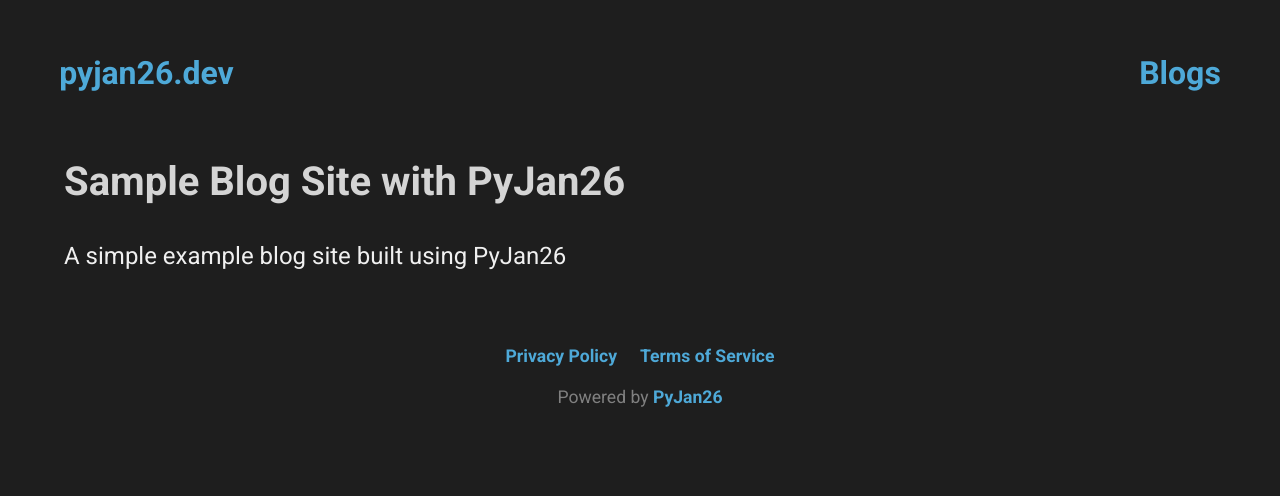
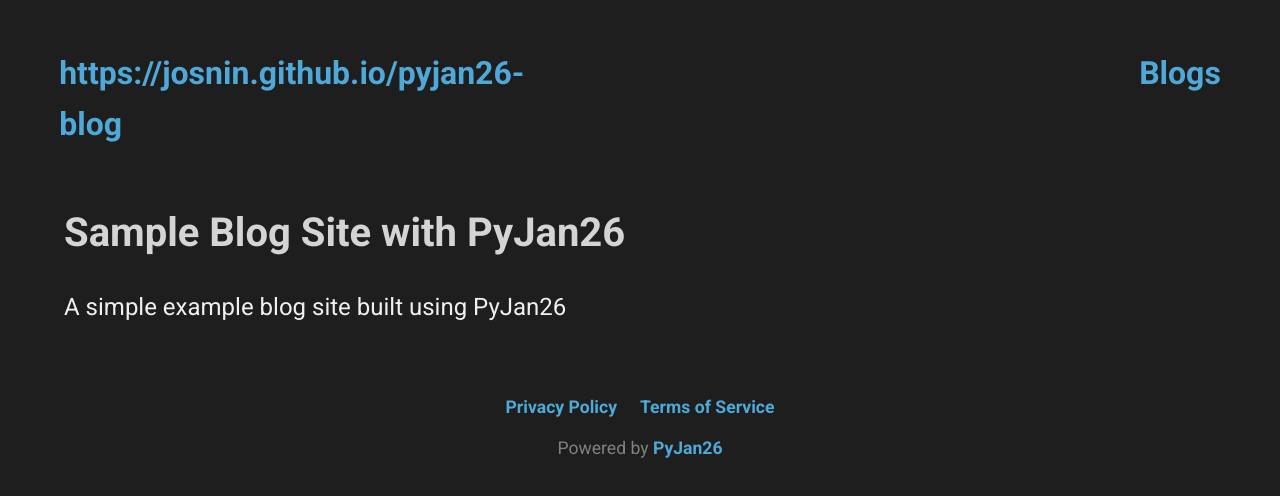
Before and after one commit to josnin/pyjan26-blog, a plain HTML site: page index.html in a window 1280 px wide. Drawn offline with Linux system fonts and the light colour scheme.

Commit message:
covers the rest of the page to include viewport

```diff
--- a/index.html
+++ b/index.html
@@ -2,14 +2,13 @@
 <html>
 <head>
     <title>Welcome to PyJan26</title>
-    <meta name="viewport" content="width=device-width, initial-scale=0.8">
     <link rel="stylesheet" href="/pyjan26-blog/assets/styles.css">
     <link rel="stylesheet" href="/pyjan26-blog/assets/codehilite.css">
 </head>
 <body>
         <header id="myheader">
             <nav class="nav-ctnr">
-                <a class="nav-ctnr__home" href="/pyjan26-blog/">pyjan26.dev</a>
+                <a class="nav-ctnr__home" href="/pyjan26-blog/">https://josnin.github.io/pyjan26-blog</a>
                 <a class="nav-ctnr__blog" href="/pyjan26-blog/posts/">Blogs</a>
             </nav>
         </header>
```
Also changed, not shown: posts/1/index.html (+1 -1 lines), posts/10-python-tricks-programmer-should-know/index.html (+1 -1 lines), posts/2/index.html (+1 -1 lines), posts/custom-events-ecommerce/index.html (+1 -1 lines), posts/exploring-power-of-chatgpt/index.html (+1 -1 lines), posts/first-blog-post/index.html (+1 -1 lines), posts/index.html (+1 -1 lines), posts/second-blog-post/index.html (+1 -1 lines), posts/understanding-python-decorators-comprehensive/index.html (+1 -1 lines), tags/ChatGPT/index.html (+1 -1 lines), tags/Javascript/index.html (+1 -1 lines), tags/index.html (+1 -1 lines), tags/python/index.html (+1 -1 lines).
